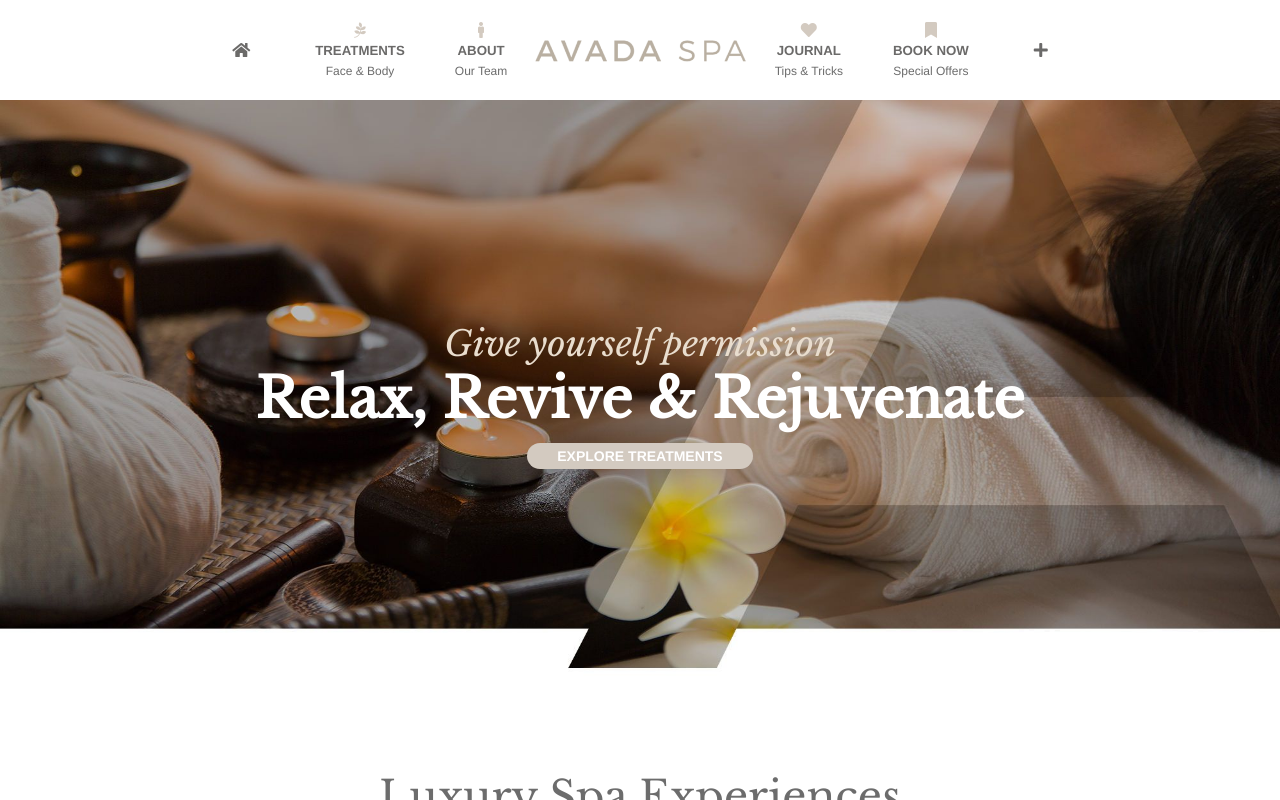
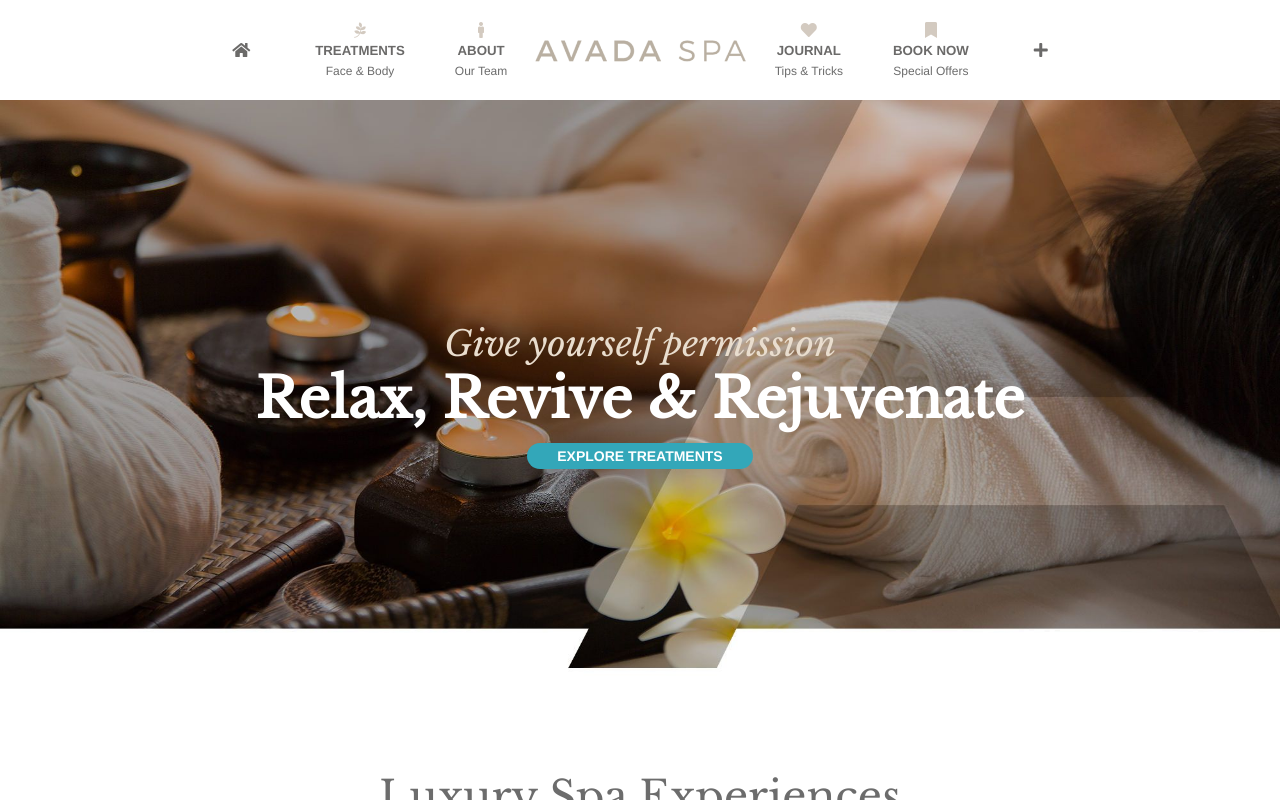
Before and after one commit to DragoAl/proj-html-vuejs, a Vue app: page / in a window 1280 px wide. In both pictures the pointer is over the button "EXPLORE TREATMENTS". Shown: the top 800 px of the page. Built offline with nearby package versions, Linux system fonts and the light colour scheme.

Commit message:
Feat: hover Button

```diff
--- a/src/App.vue
+++ b/src/App.vue
@@ -131,6 +131,9 @@ export default {
 .btn-colored {
   background-color:#d3cac0;
   color: white;
+  &:hover {
+    background-color:#33a7b9;
+  }
 
 }
 .btn-empty {
@@ -138,5 +141,9 @@ export default {
   border: 1px solid #bcafa1;
   color: #bcafa1;
   margin: 30px;
+  &:hover {
+    border: 1px solid #33a7b9 ;
+    color: #33a7b9;
+  }
 }
 </style>
--- a/src/components/MyMain.vue
+++ b/src/components/MyMain.vue
@@ -7,6 +7,7 @@
             <h1>Relax, Revive &amp; Rejuvenate</h1>
             <button class="btn btn-colored">EXPLORE TREATMENTS</button>
         </div>
+
     </div>
 
     <OurApproach
--- a/src/components/TreatmentsSection.vue
+++ b/src/components/TreatmentsSection.vue
@@ -196,6 +196,10 @@ section {
         background-color: #b9afa1;
         margin-left: 100px;
 
+        &:hover {
+        background-color:#33a7b9;
+  }
+
     }
 
 
```
